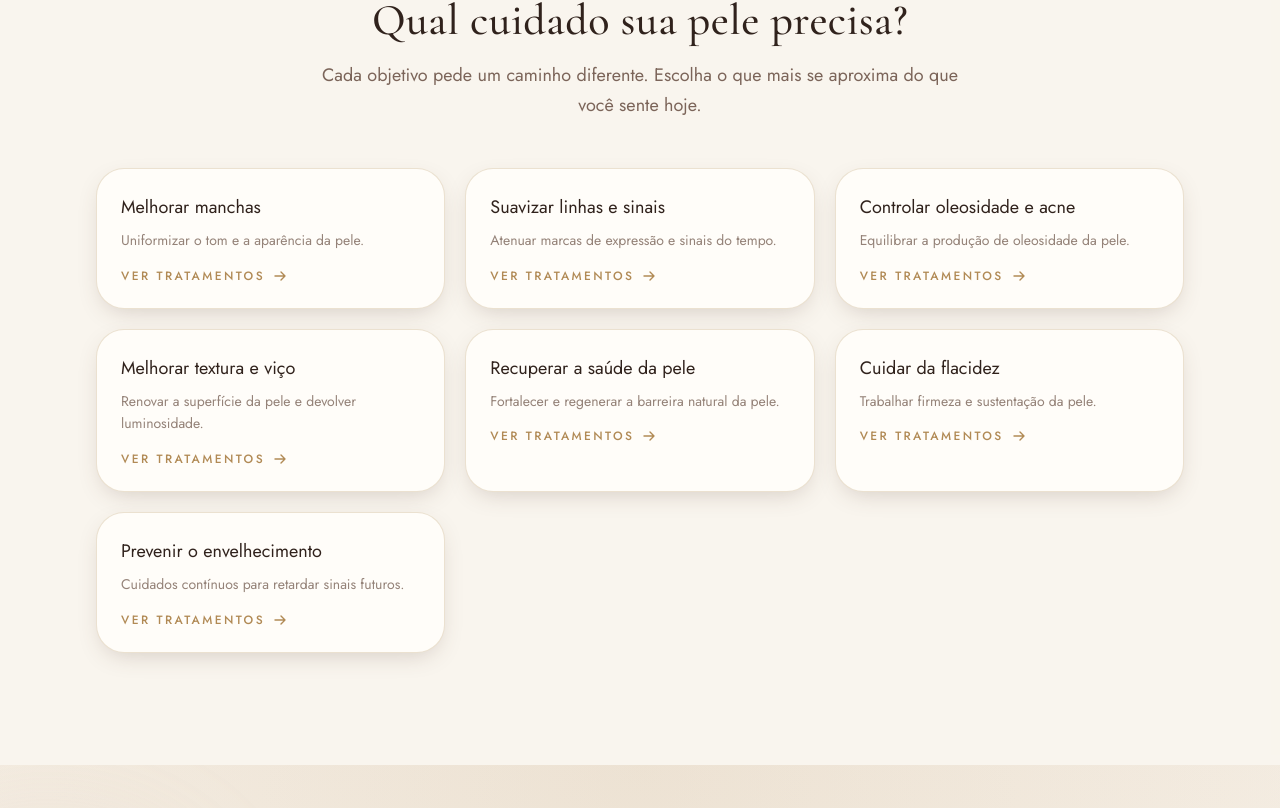
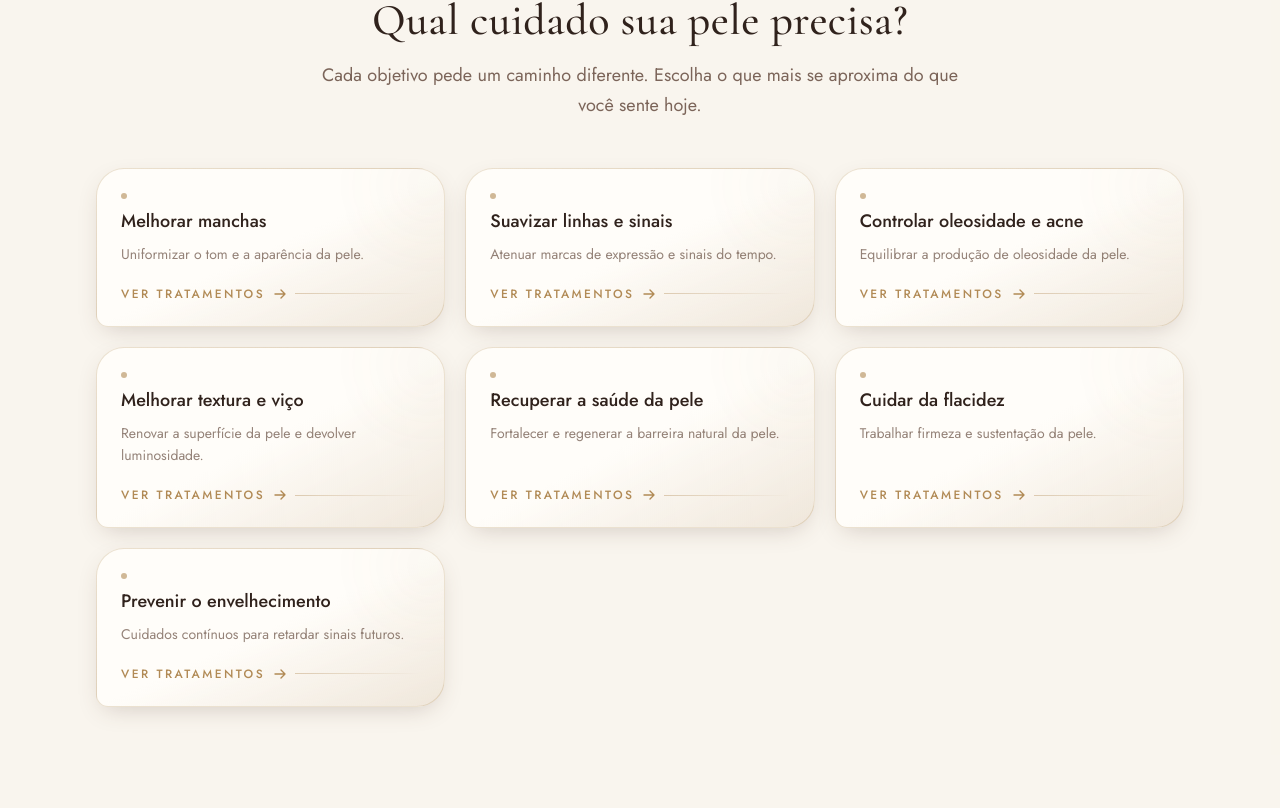
Before and after one commit to vitordematos2016-cloud/estetica-leticia-balbinott, a React (Vite) app: page / in a window 1280 px wide. Shown: the part 4072-4880 px from the top of the page. Built offline with nearby package versions, Linux system fonts and the light colour scheme.

Commit message:
Aprimorar cards de necessidades da pele

```diff
--- a/src/components/sections/SkinConcerns.tsx
+++ b/src/components/sections/SkinConcerns.tsx
@@ -1,9 +1,20 @@
+import { motion } from 'motion/react';
 import { siteContent } from '../../data/siteContent';
 import { Container } from '../ui/Container';
 import { SectionHeading } from '../ui/SectionHeading';
 import { useTreatmentsFilter } from '../../context/TreatmentsFilterContext';
-import { Reveal } from '../motion/reveal';
+import { Reveal, RevealGroup, RevealItem } from '../motion/reveal';
+import { EASE_OUT } from '../motion/variants';
 
+/**
+ * Cada card continua sendo o mesmo `<a href="#tratamentos" onClick={...}>`
+ * de sempre — só a apresentação visual mudou. Hover/toque seguem o mesmo
+ * mecanismo já validado em Experience/ThoughtfulDetails: `group-hover` do
+ * Tailwind só dispara com hover real (`@media (hover:hover)`, Tailwind v4),
+ * `group-active` cobre toque e clique sem nunca ficar "preso", e o
+ * `whileHover`/`whileTap` do Motion são neutralizados automaticamente sob
+ * `prefers-reduced-motion` pelo `MotionConfig reducedMotion="user"` global.
+ */
 export function SkinConcerns() {
   const { skinConcerns } = siteContent;
   const { requestCategoryHighlight } = useTreatmentsFilter();
@@ -15,10 +26,10 @@ export function SkinConcerns() {
           <SectionHeading title={skinConcerns.title} text={skinConcerns.text} />
         </Reveal>
 
-        <Reveal delay={0.1} className="grid gap-5 sm:grid-cols-2 lg:grid-cols-3">
+        <RevealGroup stagger={0.08} className="grid gap-5 sm:grid-cols-2 lg:grid-cols-3">
           {skinConcerns.items.map((concern) => (
-            <a
-              key={concern.id}
+            <RevealItem key={concern.id}>
+              <motion.a
                 href="#tratamentos"
                 onClick={(event) => {
                   // Se já existir um tratamento cadastrado nessa categoria, rolamos e
@@ -26,11 +37,29 @@ export function SkinConcerns() {
                   const matchedId = requestCategoryHighlight(concern.categoryId);
                   if (matchedId) event.preventDefault();
                 }}
-              className="group flex flex-col gap-2 rounded-[1.75rem] border border-gold/25 bg-cream p-6 text-left shadow-warm-sm transition-all hover:-translate-y-1 hover:border-gold hover:shadow-warm"
+                whileHover={{ y: -2.5 }}
+                whileTap={{ scale: 0.99 }}
+                transition={{ duration: 0.25, ease: EASE_OUT }}
+                className="group relative flex h-full flex-col gap-2 overflow-hidden rounded-[1.75rem_1.75rem_1.75rem_0.75rem] border border-gold/25 bg-gradient-to-br from-cream via-cream to-beige/30 p-6 text-left shadow-warm-sm transition-all duration-300 hover:border-gold hover:shadow-warm active:border-gold active:shadow-warm"
               >
-              <span className="text-lg text-brown-dark">{concern.label}</span>
-              <span className="text-sm leading-relaxed text-brown/65">{concern.description}</span>
-              <span className="mt-2 flex items-center gap-2 text-xs font-medium uppercase tracking-[0.2em] text-gold">
+                <div
+                  aria-hidden="true"
+                  className="pointer-events-none absolute -right-6 -top-6 h-20 w-20 rounded-full bg-gold/10 opacity-70 blur-2xl transition-opacity duration-300 group-hover:opacity-100 group-active:opacity-100"
+                />
+
+                <span
+                  aria-hidden="true"
+                  className="relative h-1.5 w-1.5 rounded-full bg-gold/60 transition-transform duration-300 group-hover:scale-150 group-active:scale-150"
+                />
+
+                <span className="relative text-lg font-medium text-brown-dark transition-colors duration-300 group-hover:text-gold group-active:text-gold">
+                  {concern.label}
+                </span>
+                <span className="relative text-sm leading-relaxed text-brown/65">
+                  {concern.description}
+                </span>
+
+                <span className="relative mt-auto flex items-center gap-2 pt-3 text-xs font-medium uppercase tracking-[0.2em] text-gold">
                   Ver tratamentos
                   <svg
                     width="14"
@@ -38,7 +67,7 @@ export function SkinConcerns() {
                     viewBox="0 0 14 14"
                     fill="none"
                     aria-hidden="true"
-                  className="transition-transform group-hover:translate-x-1"
+                    className="transition-transform duration-300 group-hover:translate-x-1 group-active:translate-x-1"
                   >
                     <path
                       d="M2 7h10M8 3l4 4-4 4"
@@ -48,10 +77,15 @@ export function SkinConcerns() {
                       strokeLinejoin="round"
                     />
                   </svg>
+                  <span
+                    aria-hidden="true"
+                    className="h-px flex-1 bg-gradient-to-r from-gold/40 to-transparent transition-all duration-300 group-hover:from-gold/80 group-active:from-gold/80"
+                  />
                 </span>
-            </a>
+              </motion.a>
+            </RevealItem>
           ))}
-        </Reveal>
+        </RevealGroup>
       </Container>
     </section>
   );
```
Lines whose indentation alone changed are shown as unchanged.
